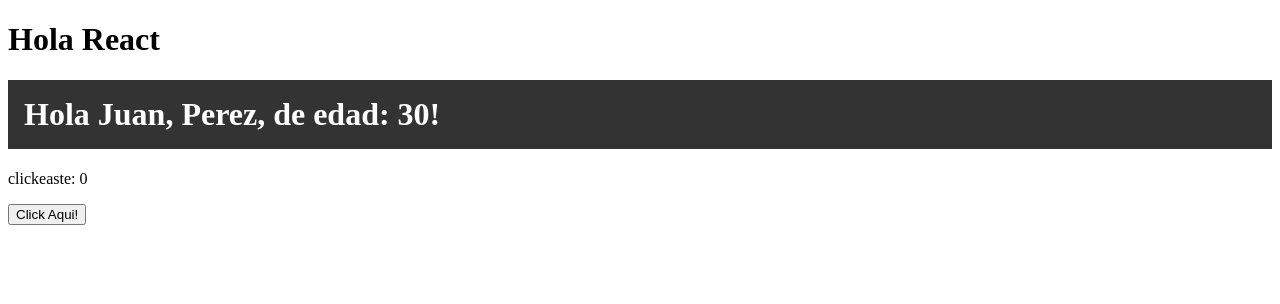
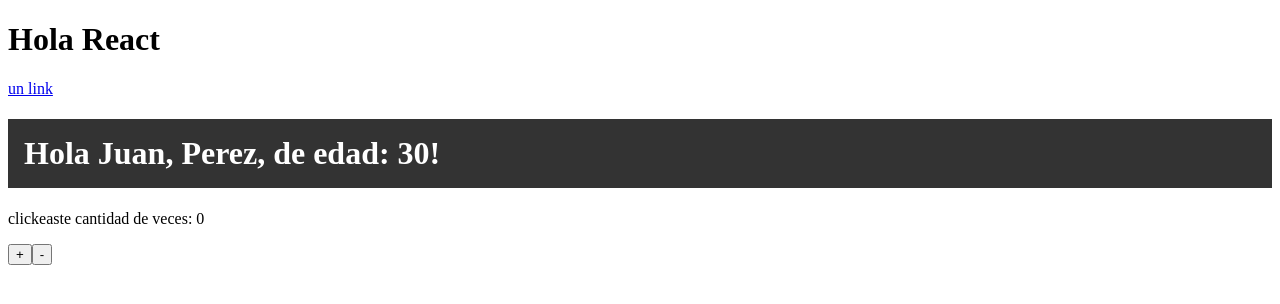
Before and after one commit to Eliseo2021/Practica-react, a React (Create React App) app: page / in a window 1280 px wide. Shown: the top 304 px of the page. Built offline with nearby package versions, Linux system fonts and the light colour scheme.

Commit message:
5 otros arreglos

```diff
--- a/src/App.js
+++ b/src/App.js
@@ -1,4 +1,17 @@
 import React, { useState } from 'react';
+
+function Titulo({title, isLink}) {
+  if (isLink) {
+    return (
+      <a href='#' className='titulo__a'>
+        {title}
+      </a>
+    );
+  } else {
+    return <h1>{title}</h1>;
+  }
+}
+
 
 function Saludo({nombre, apellido, edad}) {
   const inLineStyle = {
@@ -27,10 +40,9 @@ function Counter() {
  const [count, setCount] = useState(0); //inicio de estado: puede ser cualquier dato.
   return (
     <div>
-    <p> clickeaste: {count}</p>
-    <button onClick={() => setCount(count + 1)}>
-        Click Aqui!
-    </button>
+      <p> clickeaste cantidad de veces: {count}</p>
+      <button onClick={() => setCount(count + 1)}> + </button>
+      <button onClick={() => setCount(count - 1)}> - </button>
     </div>
   );
 }
@@ -38,7 +50,8 @@ function Counter() {
 function App() {
   return (
     <>
-      <h1>Hola React</h1>
+      <Titulo title={"Hola React"}/>
+      <Titulo title={"un link"} isLink={true} />
       <SaludarAMuchos />
       <Counter />
     </>
```
